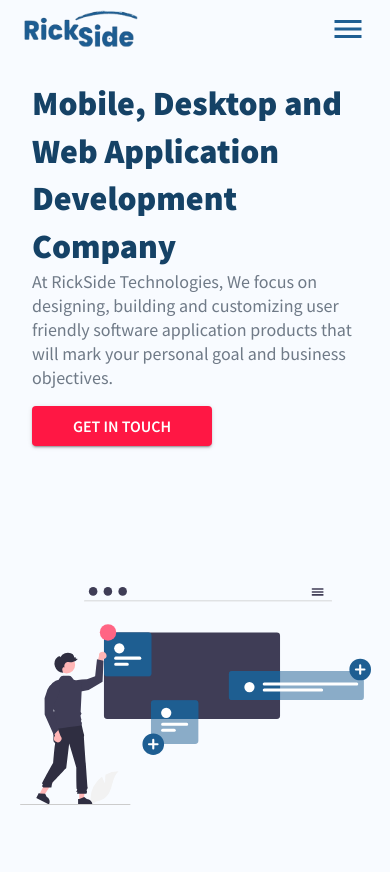
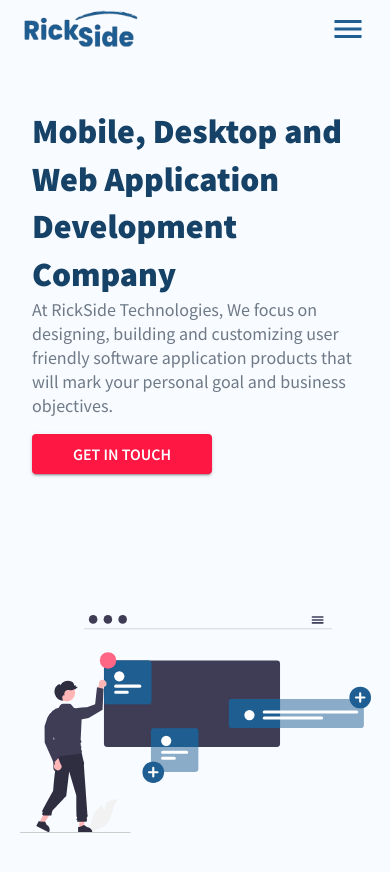
Before and after one commit to erick16-max/rickside, a Next.js app: page / in a window 390 px wide. Shown: the top 872 px of the page. Built offline with nearby package versions, Linux system fonts and the light colour scheme.

Commit message:
about section

```diff
--- a/container/About.tsx
+++ b/container/About.tsx
@@ -6,8 +6,10 @@ import { styled } from '@mui/material/styles';
 
 
 const AboutBox = styled('section')(({ theme }) => ({
-  padding: theme.spacing(4),
-  marginTop: theme.spacing(6),
+  paddingTop: theme.spacing(10),
+  paddingLeft: theme.spacing(4),
+  paddingRight: theme.spacing(4),
+  paddingBottom: theme.spacing(2),
   backgroundColor: '#f8fbff',
   display: 'flex',
   justifyContent: 'space-between',
@@ -26,7 +28,7 @@ const AboutBox = styled('section')(({ theme }) => ({
 
 export const About = () => {
   return (
-    <AboutBox id='about-container'>
+    <AboutBox id='about-container' >
       <Box
         display={'flex'}
         justifyContent={'center'}
--- a/styles/globals.css
+++ b/styles/globals.css
@@ -58,6 +58,7 @@ body,
     flex-direction: column;
     justify-content: center;
     align-items: center;
+    margin-top: 28px;
   }
   #about-heading {
     font-size: 34px;
```
